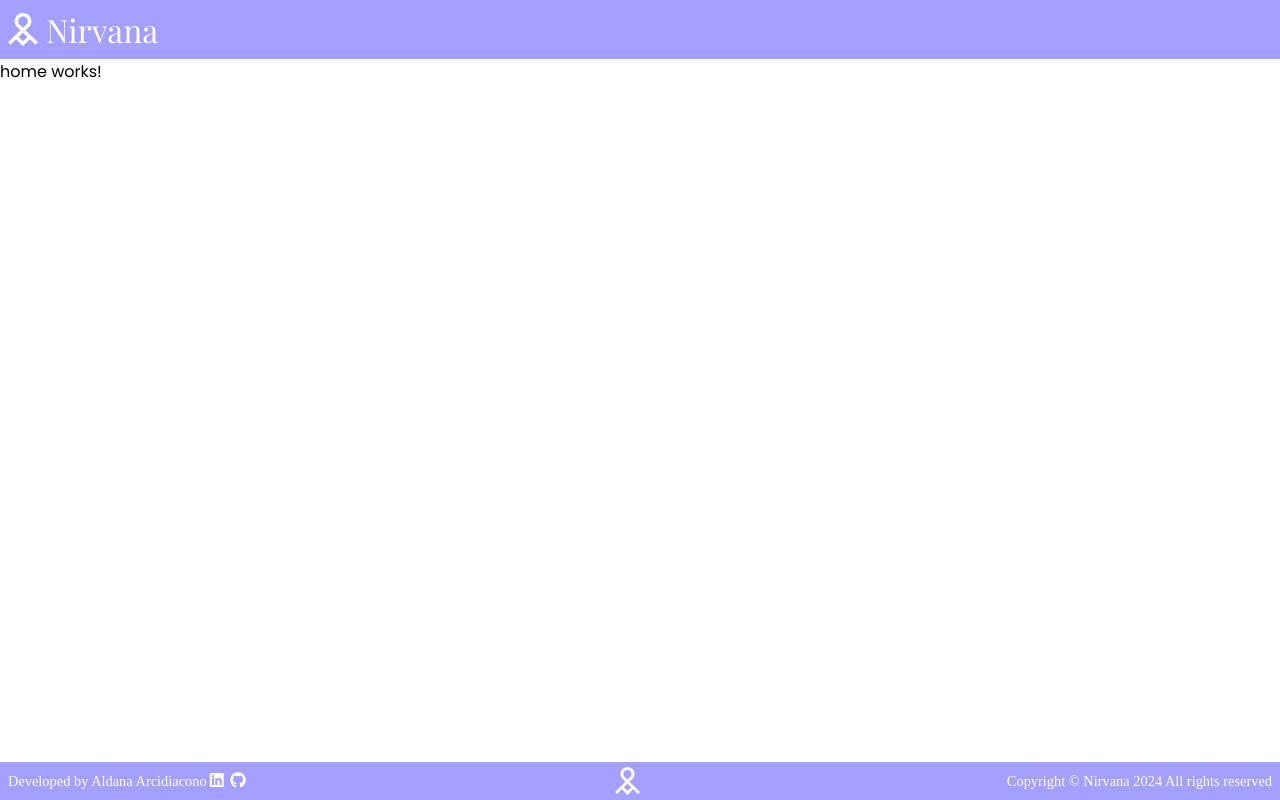
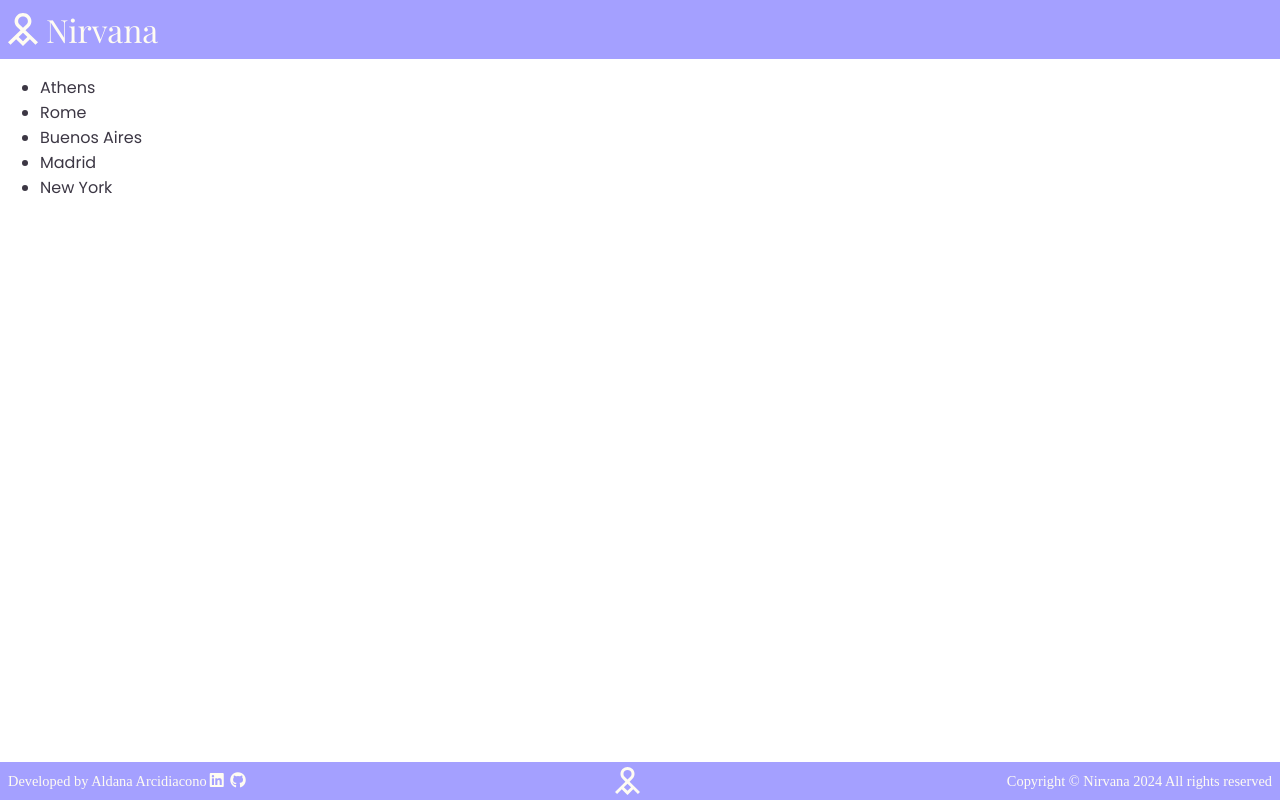
Before and after one commit to AldanaArcidiacono/NirvanaApp-Angular, an Angular app: page /home in a window 1280 px wide. Built offline with nearby package versions, Linux system fonts and the light colour scheme; a web font is replaced by a local one.

Commit message:
✨ Replace home for landing

```diff
--- a/src/app/app.routes.ts
+++ b/src/app/app.routes.ts
@@ -1,6 +1,6 @@
 import { Routes } from '@angular/router';
 import { ComingSoonComponent } from './views/coming-soon/coming-soon.component';
-import { HomeComponent } from './views/home/home.component';
+import { LandingComponent } from './locations/landing/landing.component';
 
 export const routes: Routes = [
   { path: '', pathMatch: 'full', redirectTo: 'coming-soon' },
@@ -12,6 +12,6 @@ export const routes: Routes = [
   {
     path: 'home',
     title: 'Home',
-    loadComponent: () => HomeComponent,
+    loadComponent: () => LandingComponent,
   },
 ];
--- /dev/null
+++ b/src/app/locations/landing/landing.component.html
@@ -0,0 +1,7 @@
+<div class="landing">
+  <ul class="locations">
+    @for (location of locations; track location){
+    <li class="city">{{ location }}</li>
+    }
+  </ul>
+</div>
--- /dev/null
+++ b/src/app/locations/landing/landing.component.scss
@@ -0,0 +1,3 @@
+.landing {
+  color: var(--black);
+}
--- /dev/null
+++ b/src/app/locations/landing/landing.component.ts
@@ -0,0 +1,18 @@
+import { Component } from '@angular/core';
+
+@Component({
+  selector: 'nirvana-landing',
+  standalone: true,
+  imports: [],
+  templateUrl: './landing.component.html',
+  styleUrl: './landing.component.scss',
+})
+export class LandingComponent {
+  locations: string[] = [
+    'Athens',
+    'Rome',
+    'Buenos Aires',
+    'Madrid',
+    'New York',
+  ];
+}
--- a/src/app/views/home/home.component.html
+++ /dev/null
@@ -1 +0,0 @@
-<p>home works!</p>
```
Also changed, not shown: src/app/locations/locations.module.ts (added, +12 -0 lines), src/app/locations/types/Locations.ts (added, +7 -0 lines), src/app/views/home/home.component.ts (deleted, +0 -12 lines), src/app/views/home/home.component.scss (deleted), 1 other file (tests, documents, lock files or other folders).
